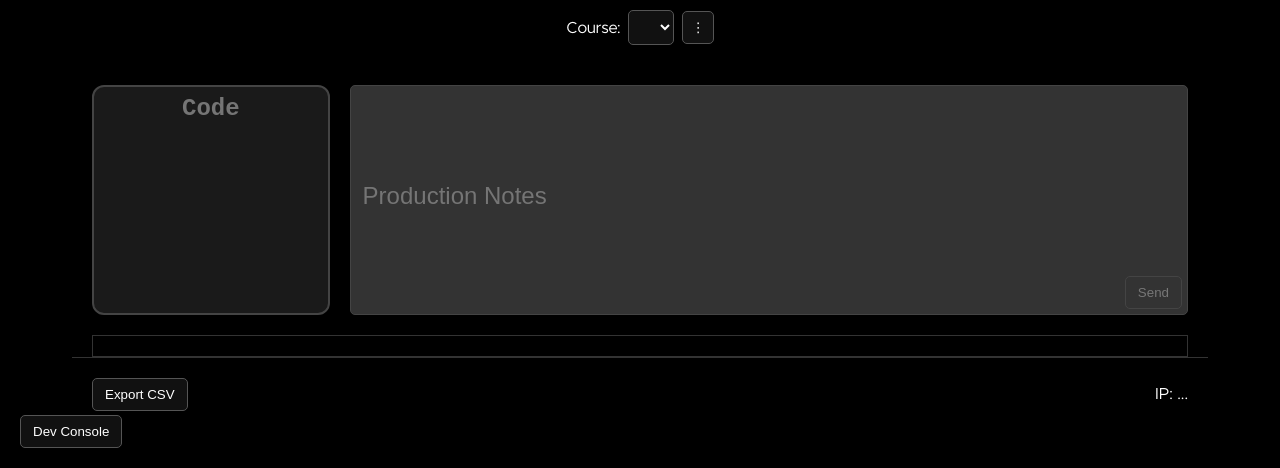
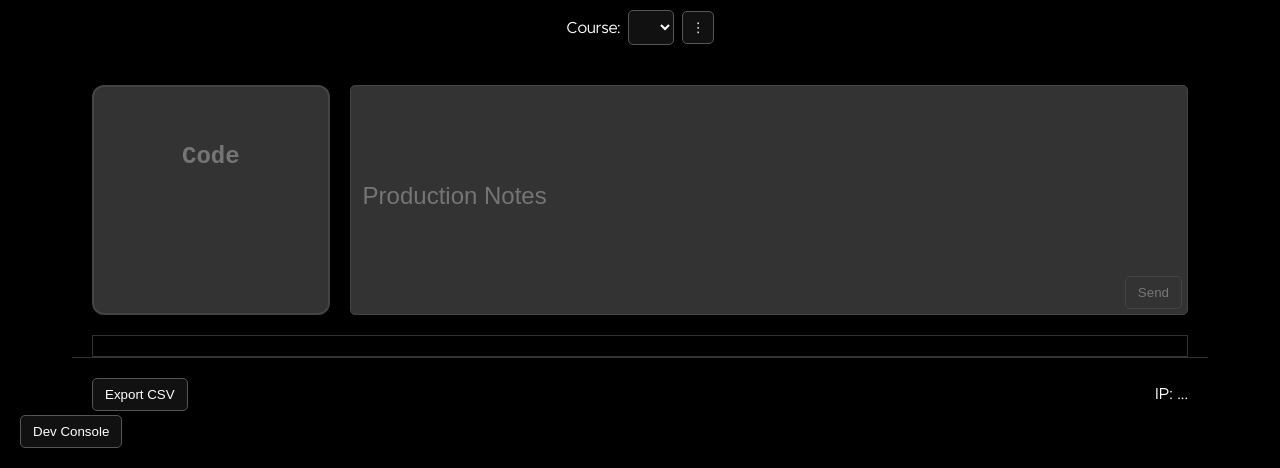
Before and after one commit to lp-jordan/leaderslate, a website: page public/index.html in a window 1280 px wide. Shown: the part 332-800 px from the top of the page. Drawn offline with nearby package versions, Linux system fonts and the light colour scheme; no server answers.

Commit message:
Update style.css

```diff
--- a/public/style.css
+++ b/public/style.css
@@ -171,8 +171,6 @@ body {
   display: flex;
   justify-content: center;
   align-items: center;
-
-  background-color: #1a1a1a;
   color: #ffffff;
   border: 0.125rem solid #444;
   border-radius: 0.75rem;
@@ -185,6 +183,7 @@ body {
 
 #codeInput::placeholder {
   font-size: 1.5rem;
+  padding: 3rem 2rem;
 }
 
 #noteInput::placeholder {
```
